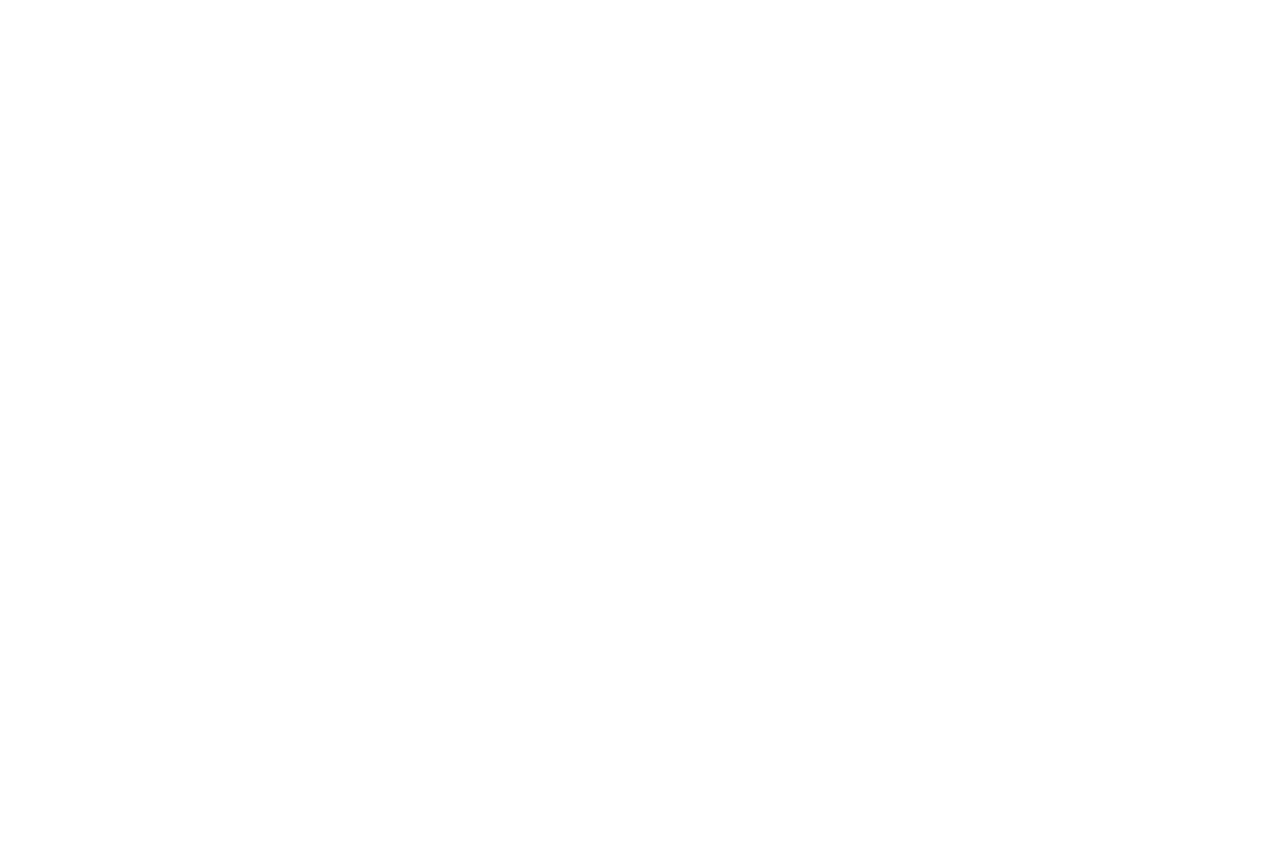
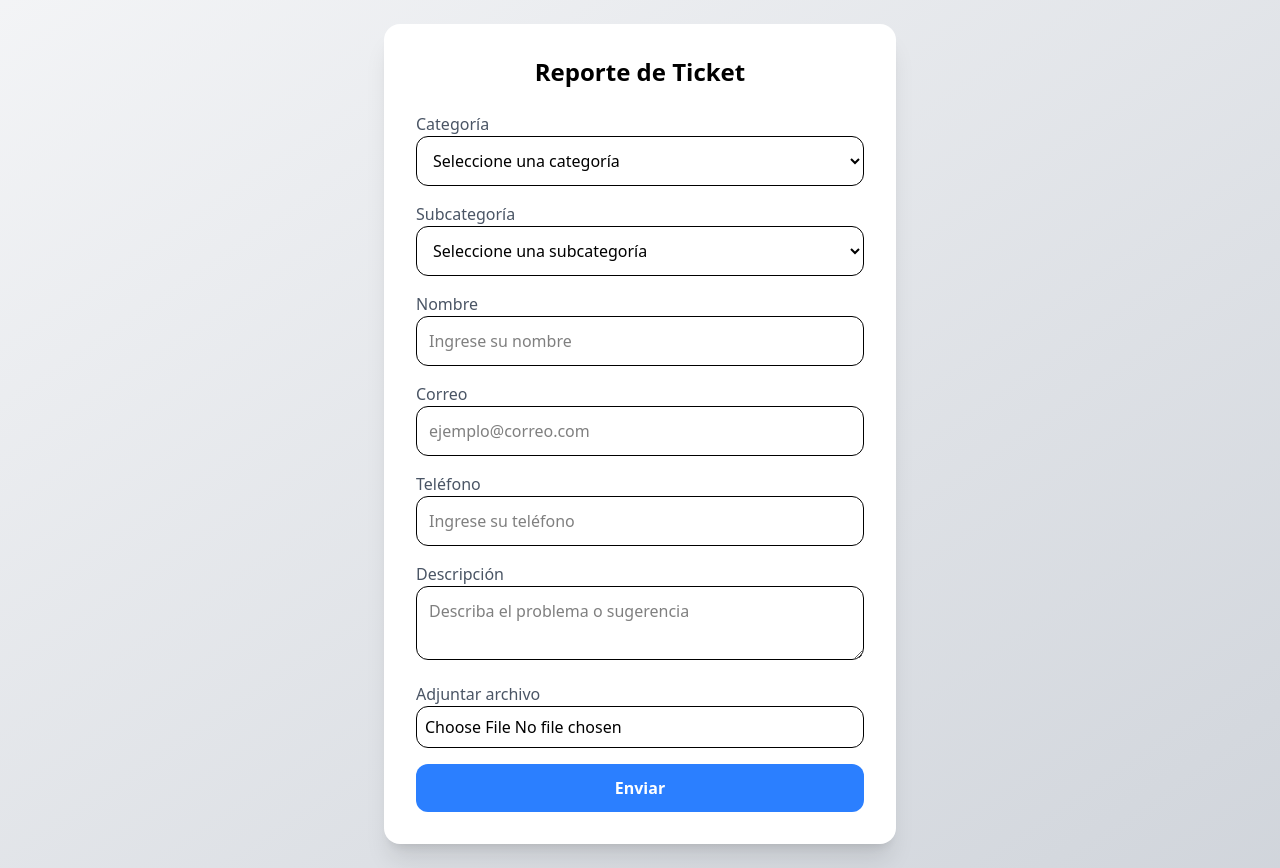
Before and after one commit to fgp4321/Sax-APP, a React (Vite) app in the folder frontend/: page /formulario in a window 1280 px wide. Before the commit this address had no page. Before the commit the page ends 800 px from the top, so only its background shows below. Built offline with nearby package versions, Linux system fonts and the light colour scheme; sample sign-in values are in the browser's storage.

Commit message:
cambios en el diseño, primeros pasos con el formulario de incidencias/sugerencias

```diff
--- a/frontend/package.json
+++ b/frontend/package.json
@@ -17,6 +17,7 @@
     "react": "^19.0.0",
     "react-dom": "^19.0.0",
     "react-icons": "^5.4.0",
+    "react-leaflet": "^5.0.0",
     "react-router-dom": "^7.1.5",
     "react-toastify": "^11.0.3",
     "sweetalert2": "^11.17.2",
--- a/frontend/src/components/Navbar.jsx
+++ b/frontend/src/components/Navbar.jsx
@@ -32,10 +32,10 @@ export default function Navbar() {
             <div className="p-2 text-gray-700 border-b text-center font-semibold">
               {user.nombre} {user.apellidos?.split(" ")[0]}
             </div>         <Link
-                to="/mis-incidencias"
+                to="/mis-tickets"
                 className="block px-4 py-2 text-gray-700 hover:bg-gray-200"
               >
-                 Mis Incidencias
+                 Mis Tickets
               </Link>
               <Link
                 to="/profile"
--- /dev/null
+++ b/frontend/src/pages/Formulario.jsx
@@ -0,0 +1,131 @@
+import { useState } from "react";
+
+const FormularioTicket = () => {
+  const [form, setForm] = useState({
+    categoria: "",
+    subcategoria: "",
+    nombre: "",
+    correo: "",
+    telefono: "",
+    descripcion: "",
+    archivo: null,
+  });
+
+  const categorias = ["Incidencia", "Queja", "Sugerencia"];
+  const subcategorias = [
+    "Aceras y calzadas",
+    "Alumbrado",
+    "Animales muertos o abandonados",
+    "Limpieza de calles",
+    "Mobiliario urbano",
+    "Parques y jardines",
+    "Plagas de insectos y roedores",
+    "Puntos de agua",
+    "Señales",
+    "Vehículos abandonados",
+    "Otros",
+  ];
+
+  return (
+    <div className="flex justify-center items-center min-h-screen bg-gradient-to-br from-gray-100 to-gray-300 p-6">
+      <div className="bg-white p-8 rounded-2xl shadow-xl max-w-lg w-full">
+        <h1 className="text-2xl font-semibold text-center mb-6">Reporte de Ticket</h1>
+        <form className="space-y-4">
+          {/* Categoría */}
+          <div>
+            <label className="block text-gray-600 font-medium">Categoría</label>
+            <select
+              className="w-full p-3 border rounded-xl focus:ring-2 focus:ring-blue-400"
+              value={form.categoria}
+              onChange={(e) => setForm({ ...form, categoria: e.target.value })}
+            >
+              <option value="">Seleccione una categoría</option>
+              {categorias.map((cat) => (
+                <option key={cat} value={cat}>{cat}</option>
+              ))}
+            </select>
+          </div>
+
+          {/* Subcategoría */}
+          <div>
+            <label className="block text-gray-600 font-medium">Subcategoría</label>
+            <select
+              className="w-full p-3 border rounded-xl focus:ring-2 focus:ring-blue-400"
+              value={form.subcategoria}
+              onChange={(e) => setForm({ ...form, subcategoria: e.target.value })}
+            >
+              <option value="">Seleccione una subcategoría</option>
+              {subcategorias.map((sub) => (
+                <option key={sub} value={sub}>{sub}</option>
+              ))}
+            </select>
+          </div>
+
+          {/* Nombre */}
+          <div>
+            <label className="block text-gray-600 font-medium">Nombre</label>
+            <input
+              type="text"
+              className="w-full p-3 border rounded-xl focus:ring-2 focus:ring-blue-400"
+              placeholder="Ingrese su nombre"
+              value={form.nombre}
+              onChange={(e) => setForm({ ...form, nombre: e.target.value })}
+            />
+          </div>
+
+          {/* Correo */}
+          <div>
+            <label className="block text-gray-600 font-medium">Correo</label>
+            <input
+              type="email"
+              className="w-full p-3 border rounded-xl focus:ring-2 focus:ring-blue-400"
+              placeholder="ejemplo@correo.com"
+              value={form.correo}
+              onChange={(e) => setForm({ ...form, correo: e.target.value })}
+            />
+          </div>
+
+          {/* Teléfono */}
+          <div>
+            <label className="block text-gray-600 font-medium">Teléfono</label>
+            <input
+              type="tel"
+              className="w-full p-3 border rounded-xl focus:ring-2 focus:ring-blue-400"
+              placeholder="Ingrese su teléfono"
+              value={form.telefono}
+              onChange={(e) => setForm({ ...form, telefono: e.target.value })}
+            />
+          </div>
+
+          {/* Descripción */}
+          <div>
+            <label className="block text-gray-600 font-medium">Descripción</label>
+            <textarea
+              className="w-full p-3 border rounded-xl focus:ring-2 focus:ring-blue-400"
+              placeholder="Describa el problema o sugerencia"
+              value={form.descripcion}
+              onChange={(e) => setForm({ ...form, descripcion: e.target.value })}
+            />
+          </div>
+
+          {/* Adjuntar Archivo */}
+          <div>
+            <label className="block text-gray-600 font-medium">Adjuntar archivo</label>
+            <input
+              type="file"
+              className="w-full p-2 border rounded-xl"
+              onChange={(e) => setForm({ ...form, archivo: e.target.files[0] })}
+            />
+          </div>
+
+          {/* Botón Enviar */}
+          <div>
+            <button className="w-full bg-blue-500 text-white font-bold py-3 rounded-xl hover:bg-blue-600 transition">Enviar</button>
+          </div>
+        </form>
+      </div>
+    </div>
+  );
+};
+
+export default FormularioTicket;
--- a/frontend/src/pages/Home.jsx
+++ b/frontend/src/pages/Home.jsx
@@ -8,7 +8,8 @@ export default function Home() {
     <div className="min-h-screen flex flex-col bg-gradient-to-br from-blue-50 to-blue-200">
       <Navbar />
       <main className="flex-grow flex flex-col items-center justify-center text-center px-6">
-        <h1 className="text-5xl font-bold text-blue-700">Bienvenido a la Plataforma de incidencias del Ayuntamiento de Sax</h1>
+        <h1 className="text-5xl font-bold text-blue-700">Incidencias - Quejas - Sugerencias</h1>
+        <h1 className="text-5xl font-bold text-blue-700">Ayuntamiento de Sax</h1>
         <p className="text-lg text-gray-700 mt-4 max-w-2xl">
           Deja tus quejas y sugerencias para mejorar nuestra comunidad.
         </p>
@@ -16,7 +17,7 @@ export default function Home() {
         {!isAuthenticated() ? (
           <>
             <p className="text-red-600 font-medium mt-4">
-              Para crear incidencias, debes estar registrado y haber iniciado sesión en la plataforma.
+              Para crear tickets, debes estar registrado y haber iniciado sesión en la plataforma.
             </p>
             <a
               href="/register"
@@ -31,15 +32,15 @@ export default function Home() {
               href="/mis-incidencias"
               className="px-6 py-3 bg-orange-600 text-white rounded-lg text-lg shadow-md hover:bg-orange-700 transition"
             >
-              Mis Incidencias
+              Mis Tickets
             </a>
 
             {/* Botón "Nueva Incidencia" solo para usuarios autenticados */}
             <a
-              href="/nueva-incidencia"
+              href="/formulario"
               className="px-6 py-3 flex items-center bg-green-600 text-white rounded-lg text-lg shadow-md hover:bg-green-700 transition"
             >
-              <FaPlusCircle className="mr-2" /> Nueva incidencia
+              <FaPlusCircle className="mr-2" /> Nuevo Ticket
             </a>
           </div>
         )}
--- a/frontend/src/pages/Profile.jsx
+++ b/frontend/src/pages/Profile.jsx
@@ -51,27 +51,27 @@ export default function Profile() {
           </div>
 
           {/* Botón "Editar mis datos personales" */}
-          <a
+          {/* <a
             href="/editar-perfil"
             className="mt-6 inline-flex items-center px-4 py-2 bg-gray-600 text-white rounded-lg shadow-md hover:bg-gray-700 transition"
           >
             <FaUserEdit className="mr-2" /> Editar mis datos
-          </a>
+          </a> */}
 
           <div className="mt-8 flex gap-4 justify-center">
             <a
-              href="/mis-incidencias"
+              href="/mis-tickets"
               className="px-6 py-3 flex items-center bg-orange-600 text-white rounded-lg shadow-md hover:bg-orange-700 transition"
             >
-              <FaClipboardList className="mr-2" /> Ver mis incidencias
+              <FaClipboardList className="mr-2" /> Ver mis tickets
             </a>
 
-            {/* Botón "Añadir Nueva Incidencia" dentro del perfil */}
+            {/* Botón "Añadir Nuevo Ticket" dentro del perfil */}
             <a
-              href="/nueva-incidencia"
+              href="/formulario"
               className="px-4 py-2 flex items-center bg-green-600 text-white rounded-lg shadow-md hover:bg-green-700 transition"
             >
-              <FaPlusCircle className="mr-2" /> Nueva incidencia
+              <FaPlusCircle className="mr-2" /> Nuevo ticket
             </a>
           </div>
         </div>
--- a/frontend/src/routes/AppRoutes.jsx
+++ b/frontend/src/routes/AppRoutes.jsx
@@ -4,6 +4,9 @@ import Register from "@/pages/Register";
 import Login from "@/pages/Login";
 import Profile from "@/pages/Profile";
 import UserManagement from "@/pages/admin/UserManagement";
+import Formulario from "@/pages/Formulario";
+
+
 import PrivateRoute from "@/routes/PrivateRoute";
 import AdminRoute from "@/routes/AdminRoute";
 
@@ -19,6 +22,7 @@ export default function AppRoutes() {
         {/* Rutas privadas */}
         <Route element={<PrivateRoute />}>
           <Route path="/profile" element={<Profile />} />
+          <Route path="/formulario" element={<Formulario />} />
         </Route>
 
         {/* Rutas de administración */}
```
Also changed, not shown: 2 other files (tests, documents, lock files or other folders).
